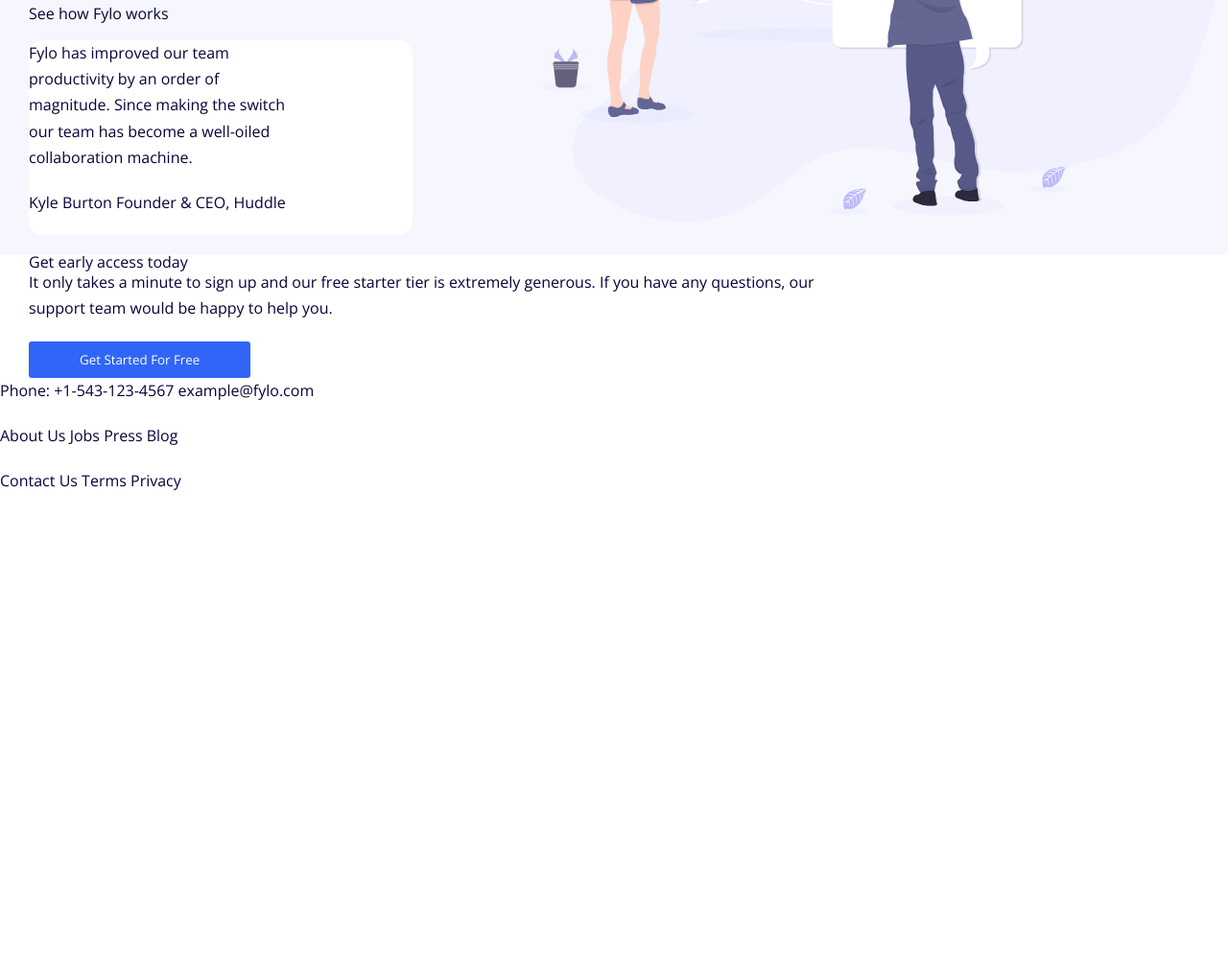
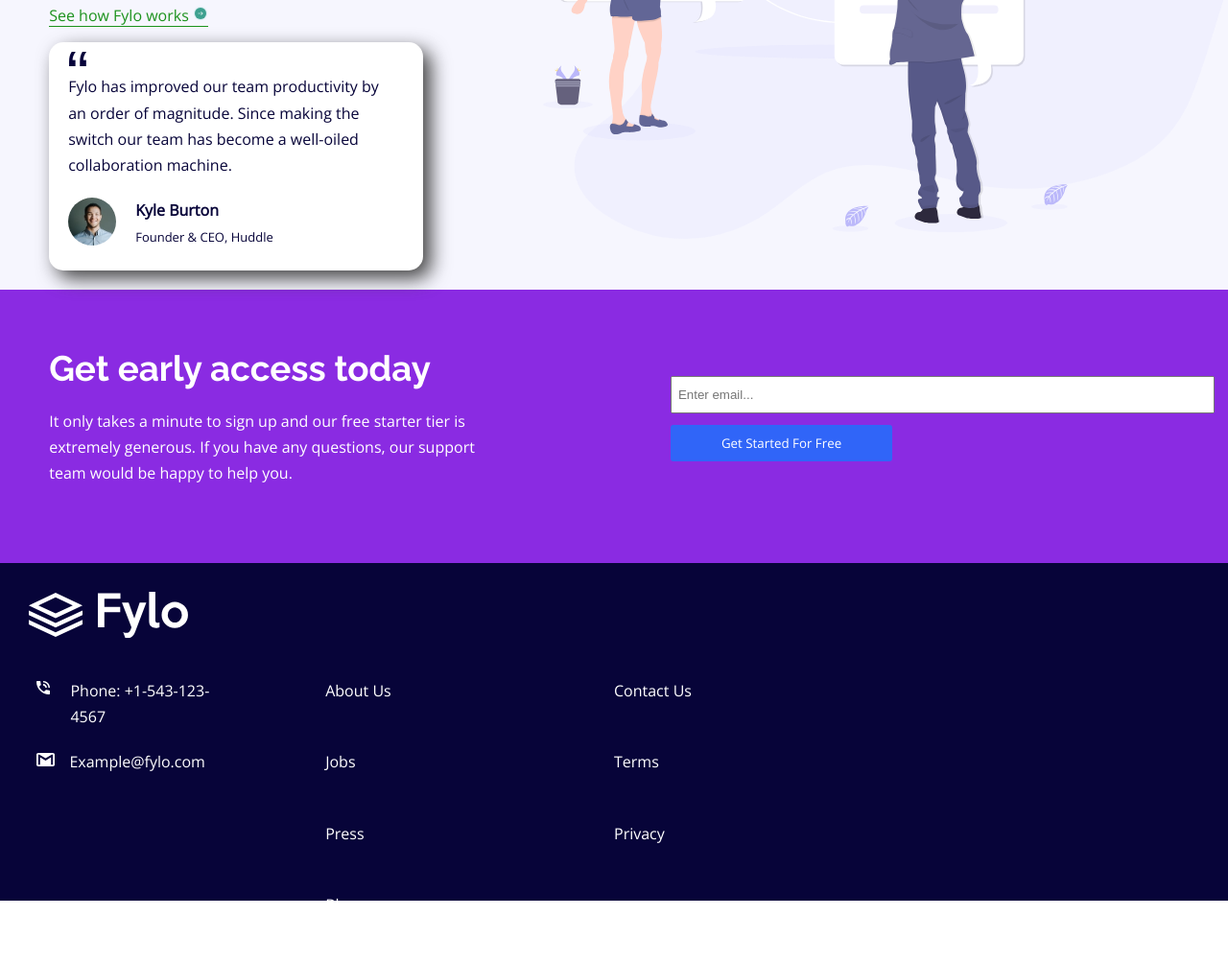
Before and after one commit to J-Wil21/Flyo-LandingPage, a plain HTML site: page index.html in a window 1280 px wide. Shown: the part 1164-2168 px from the top of the page at 96% size. Before the commit the page ends 1699 px from the top, so only its background shows below. Drawn offline with nearby package versions, Linux system fonts and the light colour scheme.

Commit message:
Styling page
Styling the bottom half of the landing page. Using Grid, flex, box-shadow, and other CSS properties to make the page look better.

```diff
--- a/css/style.css
+++ b/css/style.css
@@ -12,12 +12,17 @@ button {
     padding: 7px 50px;
     color: #fff;
     font-family: 'Open Sans', sans-serif;
+    cursor: pointer;
+}
+
+button:hover {
+    background-color: hsl(224, 100%, 70%);
+    border: solid hsl(224, 100%, 70%);
 }
 
 .files,
-.productive,
-.signUp {
-    padding: 0 30px;
+.productive {
+    padding: 0 4%;
 }
 
 /* First & Second section text style */
@@ -49,6 +54,7 @@ header {
 .nav_flex {
     display: flex;
     justify-content: space-around;
+    margin-right: 50px;
 
 }
 
@@ -76,14 +82,14 @@ header {
 }
 
 .logo {
-    padding: 15px 0 0 30px;
+    padding: 15px 0 0 75px;
     cursor: pointer;
 }
 
 /* First section*/
 .img_size1 {
     max-width: 750px;
-    margin: 0 60px 0 80px;
+    margin: 0 60px 0 50px;
 }
 
 .flex_files {
@@ -95,7 +101,7 @@ header {
 
 #email {
     margin-right: 15px;
-    padding: 8px 60px 8px 6px;
+    padding: 8px 28% 8px 6px;
     font-family: 'Open Sans', sans-serif;
 }
 
@@ -106,6 +112,8 @@ header {
     margin: 0;
     position: relative;
     top: 2px;
+    overflow: hidden;
+    z-index: -1;
 }
 
 .curve-mobile {
@@ -122,13 +130,185 @@ header {
 
 .img_size2 {
     max-width: 750px;
-    margin: 0 60px 0 80px;
+    margin: 0 60px 0 50px;
     padding-top: 30px;
 }
 
+.productive a {
+    color: rgb(27, 146, 27);
+    text-decoration: none;
+    border-bottom: solid 1px rgb(27, 146, 27);
+
+}
+
+.productive a:hover {
+    color: rgb(7, 102, 7);
+    text-decoration: none;
+    border-bottom: solid 1px rgb(7, 102, 7);
+}
+
+
+
+
+/*Box styling*/
 .box {
     background-color: #fff;
-    width: 400px;
+    width: 390px;
     border-radius: 15px;
+    display: flex;
+    flex-direction: column;
+    box-shadow: rgb(66, 66, 66) 8px 8px 20px 0px;
+}
+
+
+.quote {
+    width: 20px;
+    margin: 10px 0 5px 20px;
+}
+
+.kyle {
+    width: 50px;
+    height: 50px;
+    border-radius: 50px;
+    margin: 0 20px;
+}
+
+.flex_kyle {
+    display: flex;
+    flex-direction: row;
+}
+
+.name {
+    display: block;
+    font-weight: 700;
+}
+
+small {
+    font-size: small;
+}
+
+.box>p {
+    margin: 0 40px 0 20px;
+}
+
+/*Thrid section*/
+
+.signUp {
+    background-color: blueviolet;
+    padding: 60px 4%;
+    color: #fff;
+    display: flex;
+    flex-direction: row;
+}
+
+h3 {
+    font-family: 'Raleway', sans-serif;
+    font-weight: 700;
+    font-size: 2.3em;
+    line-height: 1.2em;
+    padding-bottom: 20px;
+}
+
+#get_started {
+    padding: 10px 90% 10px 6px;
+    margin-bottom: 3%;
+}
+
+.signUp_flex {
+    margin: 30px 0;
+}
+
+.early_access {
+    max-width: 55%;
+}
+
+/* Footer*/
+
+footer {
+    background-color: hsl(243, 87%, 12%);
+    height: 44vh;
 
 }
+
+.footer_grid {
+    margin: 3%;
+    display: grid;
+    grid-template-columns: 1fr 1fr 1fr 1fr;
+    grid-template-rows: 1fr 1fr 1fr 1fr;
+}
+
+.grid1 {
+    grid-column: 1;
+    display:flex;
+}
+.grid1>img{
+    width: 14px;
+    height: 14px;
+    margin-right: 7%;
+    margin-top: 1%;
+}
+
+.grid2 {
+    grid-row: 2;
+    display: flex;
+}
+.grid2>img {
+    width: 19px;
+    height: 14px;
+    margin-right: 5%;
+    margin-top: 1.4%;
+}
+
+.grid3 {
+    grid-column: 2;
+    grid-row: 1;
+}
+
+.grid4 {
+    grid-column: 2;
+    grid-row: 2;
+}
+
+.grid5 {
+    grid-column: 2;
+    grid-row: 3;
+}
+
+.grid6 {
+    grid-column: 2;
+    grid-row: 4;
+}
+
+.grid7 {
+    grid-column: 3;
+    grid-row: 1;
+
+}
+
+.grid8 {
+    grid-column: 3;
+    grid-row: 2;
+
+}
+
+.grid9 {
+    grid-column: 3;
+    grid-row: 3;
+
+}
+
+/* .footer_grid>div{
+    max-width: 100%;
+} */
+
+
+
+.white {
+    color: #fff;
+}
+
+.white_logo {
+    filter: brightness(0) invert(1);
+    padding: 30px 0 0 30px;
+
+}
--- a/index.html
+++ b/index.html
@@ -56,51 +56,94 @@
         <p>Securely share files and folders with friends, family and colleagues for live collaboration. No email
           attachments required!</p>
 
-        <span>See how Fylo works</span>
+        <a href="index.html">See how Fylo works <img src="images/icon-arrow.svg"></a>
+
         </p>
 
         <div class="box">
+          <img class="quote" src="images/icon-quotes.svg">
           <p>Fylo has improved our team productivity by an order of magnitude. Since
             making the switch our team has become a well-oiled collaboration machine.
           </p>
-          <p>Kyle Burton
-            Founder & CEO, Huddle
-          </p>
+          <div class="flex_kyle">
+            <img class="kyle" src="images/avatar-testimonial.jpg">
+            <p><span class="name">Kyle Burton</span><small>Founder & CEO, Huddle</small></p>
+          </div>
         </div>
       </div>
       <img class="img_size2" src="images/illustration-2.svg" alt="Stay productive, wherever you are">
     </section>
     <section class="signUp">
-      <h3>
-        Get early access today</h3>
+      <div class="early_access">
+        <h3>Get early access today</h3>
         <p>
           It only takes a minute to sign up and our free starter tier is extremely generous.
           If you have any questions, our support team would be happy to help you.</p>
-      <button>Get Started For Free</button>
+      </div>
+      <form class="signUp_flex">
+        <input type="text" id="get_started" placeholder="Enter email...">
+        <button for="get_started">Get Started For Free</button>
+      </form>
+
     </section>
   </main>
-  <footer class="">
+  <footer class="footer">
+    <img class="white_logo" src="images/logo.svg" alt="logo color">
 
-    <div>
-      <p>
+    <div class="footer_grid">
+      <div class="grid1">
+        <img src="images/icon-phone.svg">
+        <p class="white">
           Phone: +1-543-123-4567
-        example@fylo.com
         </p>
       </div>
-    <div>
-      <p>
+
+      <div class="grid2">
+        <img src="images/icon-email.svg">
+        <p class="white">
+          Example@fylo.com
+        </p>
+      </div>
+
+      <div class="grid3">
+        <p class="white">
           About Us
+        </p>
+      </div>
+
+      <div class="grid4">
+        <p class="white">
           Jobs
+        </p>
+      </div>
+
+      <div class="grid5">
+        <p class="white">
           Press
+        </p>
+      </div>
+
+      <div class="grid6">
+        <p class="white">
           Blog
         </p>
       </div>
-    <div>
-      <p>
+
+      <div class="grid7">
+        <p class="white">
           Contact Us
+        </p>
+      </div>
+      <div class="grid8">
+        <p class="white">
           Terms
+        </p>
+      </div>
+      <div class="grid9">
+        <p class="white">
           Privacy
         </p>
+      </div>
     </div>
   </footer>
 </body>
```
Lines whose indentation alone changed are shown as unchanged.
